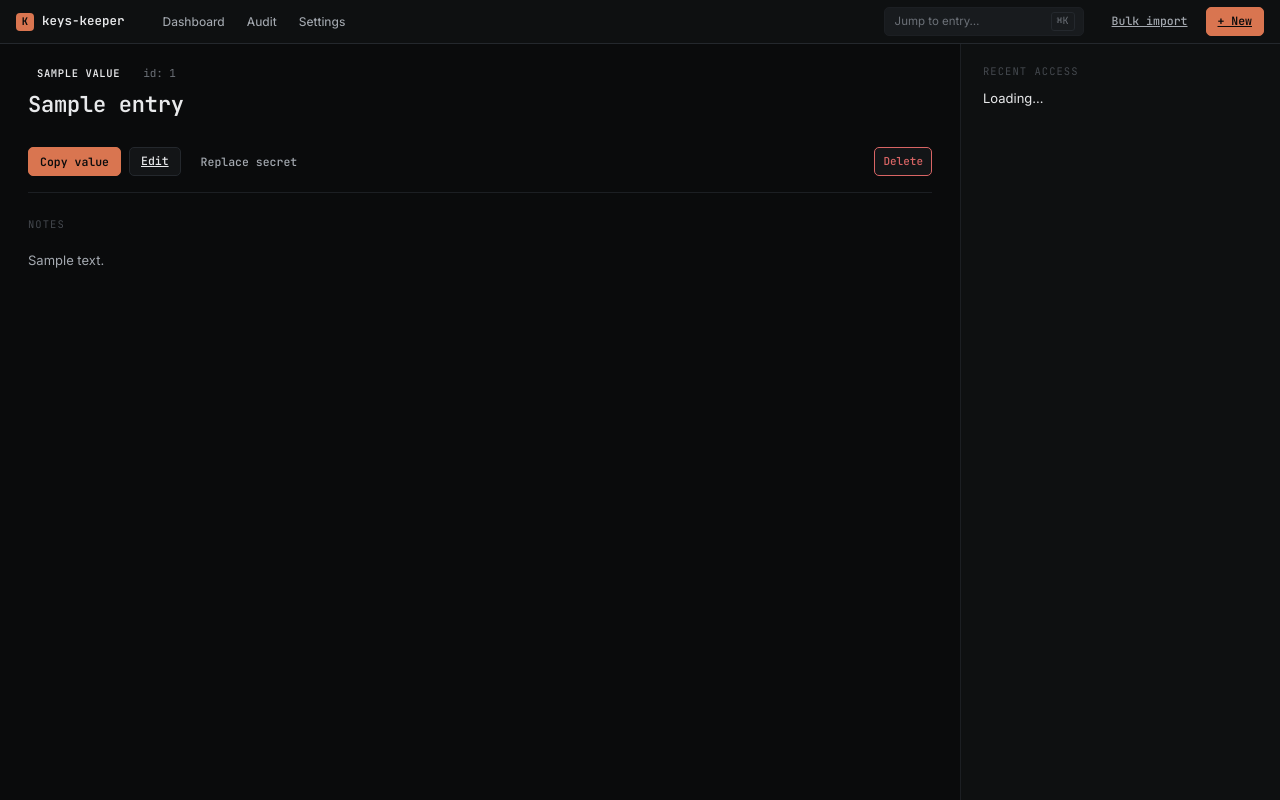
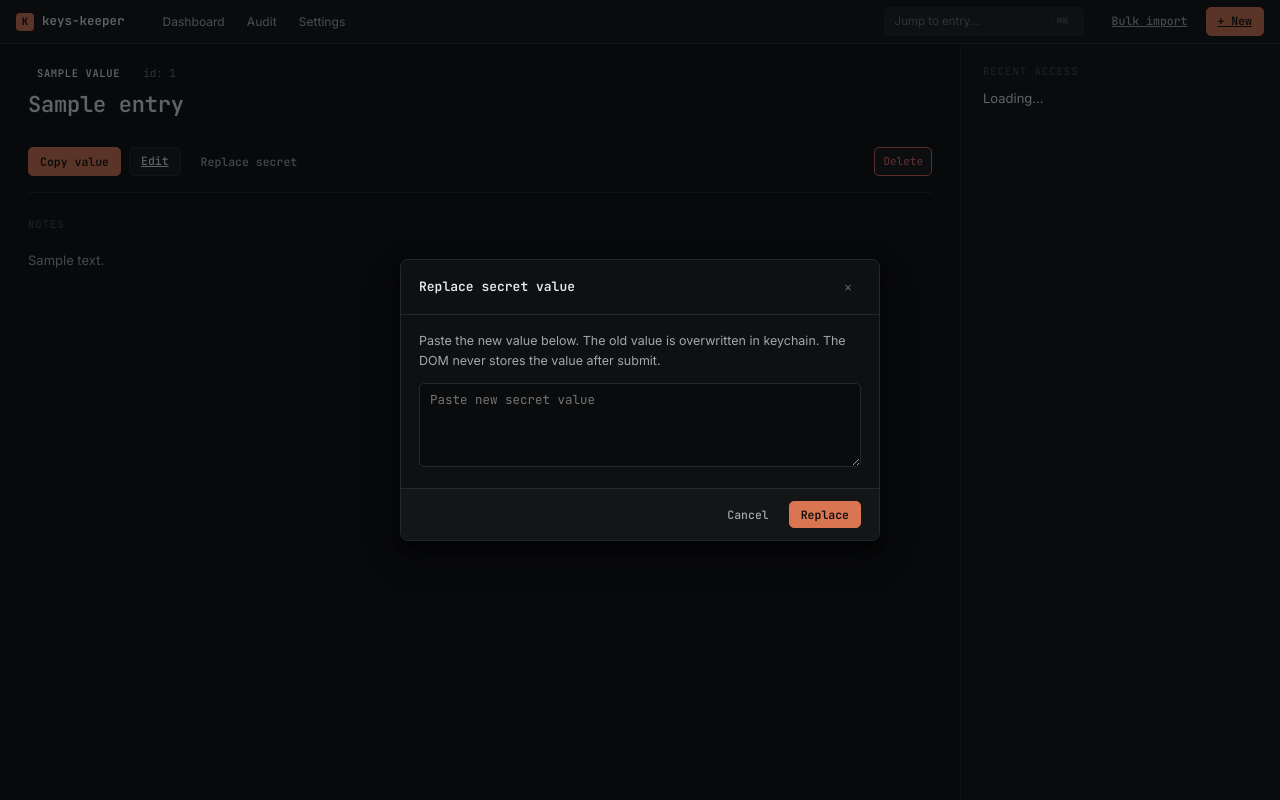
Before and after one commit to kyzdes/keys-keeper, a Python web app: template src/keys_keeper/templates/entry_detail.html in a window 1280 px wide. Run offline with Jinja, Linux system fonts and the light colour scheme; the template is opened without the code that fills it: most values are stand-ins (such as "Sample title", 1, 10 or a date in 2020).

Commit message:
feat: replace-secret flow with DOM wipe

```diff
--- a/src/keys_keeper/static/app.js
+++ b/src/keys_keeper/static/app.js
@@ -307,6 +307,31 @@
         await api(`/api/entries/${encodeURIComponent(e.id)}`, { method: 'DELETE' });
         location.href = '/';
       };
+      document.getElementById('replace-secret-btn').onclick = () => {
+        document.getElementById('replace-modal').hidden = false;
+        document.getElementById('rm-input').value = '';
+        document.getElementById('rm-input').focus();
+      };
+      document.getElementById('rm-cancel').onclick = () =>
+        document.getElementById('replace-modal').hidden = true;
+      document.getElementById('rm-cancel-2').onclick = () =>
+        document.getElementById('replace-modal').hidden = true;
+      document.getElementById('rm-save').onclick = async () => {
+        const inp = document.getElementById('rm-input');
+        const val = inp.value;
+        inp.value = '';  // wipe DOM immediately
+        try {
+          await api(`/api/entries/${encodeURIComponent(id)}/replace-secret`, {
+            method: 'POST',
+            headers: { 'Content-Type': 'application/json' },
+            body: JSON.stringify({ value: val }),
+          });
+          document.getElementById('replace-modal').hidden = true;
+          toast('Secret replaced');
+        } catch (ex) {
+          toast(`Replace failed: ${ex.message}`, 'error');
+        }
+      };
     });
   }
 
--- a/src/keys_keeper/templates/entry_detail.html
+++ b/src/keys_keeper/templates/entry_detail.html
@@ -27,4 +27,20 @@
     <div id="recent-mount" class="mini-audit">Loading…</div>
   </div>
 </div>
+<div class="modal-backdrop" id="replace-modal" hidden>
+  <div class="modal" style="width:480px">
+    <div class="modal-header">
+      <span class="modal-title">Replace secret value</span>
+      <button class="icon-btn" id="rm-cancel">×</button>
+    </div>
+    <div class="modal-body">
+      <p style="margin-top:0;font-size:12.5px">Paste the new value below. The old value is overwritten in keychain. The DOM never stores the value after submit.</p>
+      <textarea id="rm-input" class="textarea-input" rows="4" placeholder="Paste new secret value"></textarea>
+    </div>
+    <div class="modal-footer">
+      <button class="btn btn-ghost" id="rm-cancel-2">Cancel</button>
+      <button class="btn btn-primary" id="rm-save">Replace</button>
+    </div>
+  </div>
+</div>
 {% endblock %}
```
Also changed, not shown: src/keys_keeper/api.py (+25 -0 lines).
